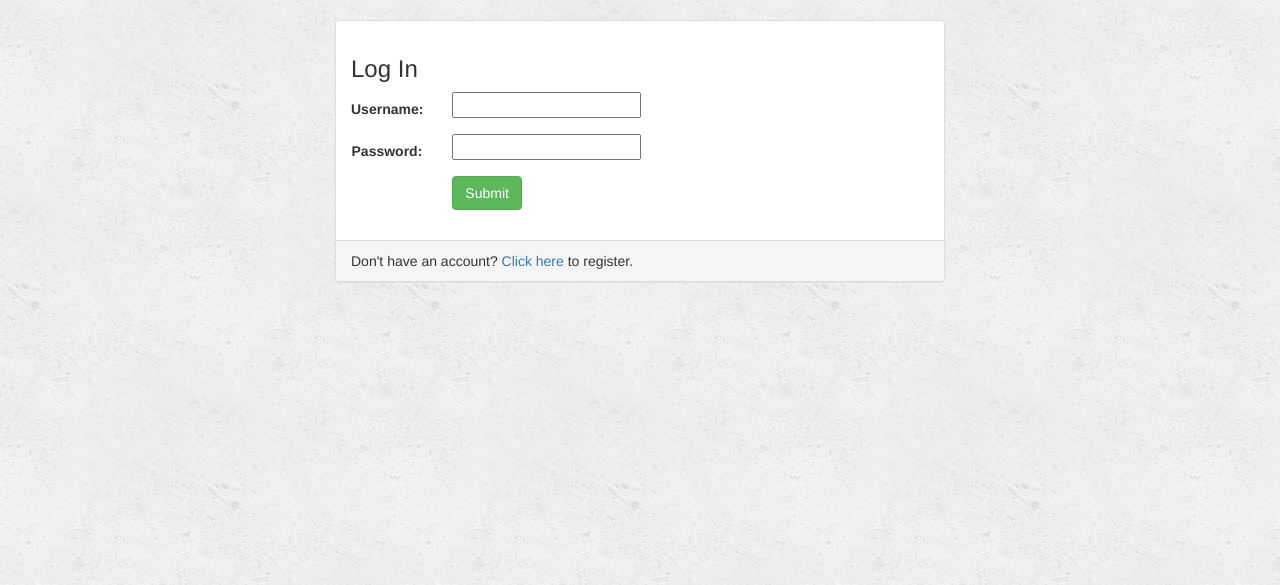
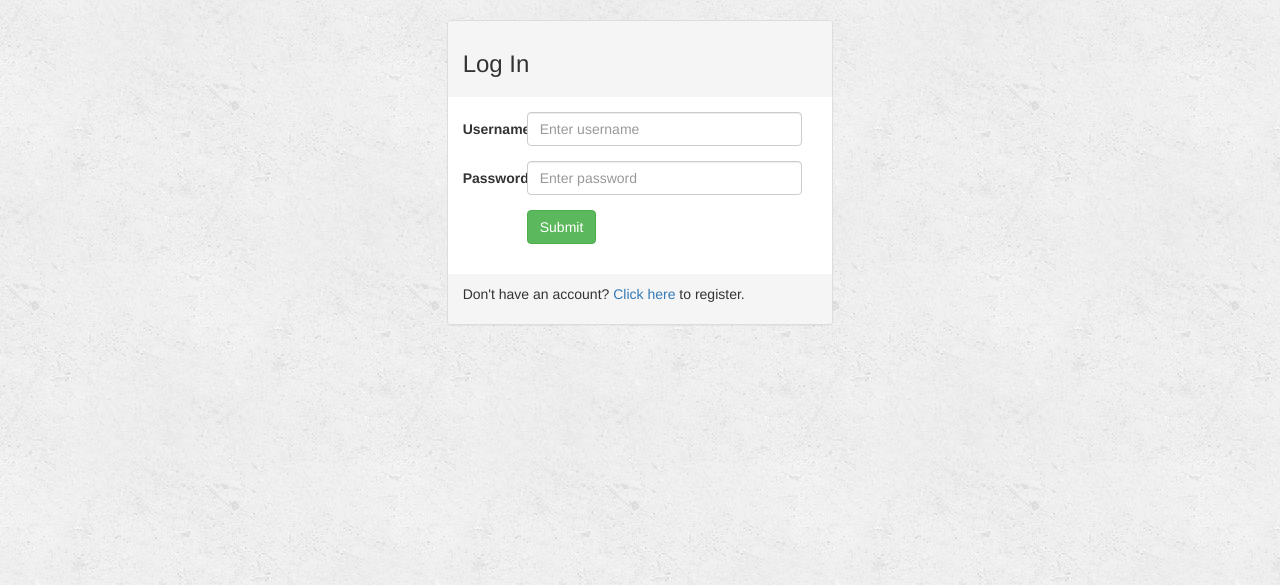
Before and after one commit to Ylmz42/Django_Application, a Django app: page /project/ in a window 1280 px wide. Shown: the part 52-637 px from the top of the page. Run offline with Django 3.2, Linux system fonts and the light colour scheme; some libraries are stand-ins or nearby versions.

Commit message:
login page changed

```diff
--- a/project/templates/project/login.html
+++ b/project/templates/project/login.html
@@ -3,35 +3,45 @@
 {% block login_active %}active{% endblock %}
 
 {% block body %}
+
 <div class="container-fluid">
+  <div class="row" style="margin: auto">
+    <div class="col-sm-4 col-sm-offset-4">
 
-  <div class="row">
-    <div class="col-sm-6 col-sm-offset-3">
+      <div class="panel-group">
         <div class="panel panel-default">
+
+          <div class="panel-heading">
+            <h3>Log In</h3>
+          </div>
+
           <div class="panel-body">
-          <h3>Log In</h3>
             {% if error_message %}
-          <p><strong>{{ error_message }}</strong></p>
+            <p>
+              <strong>{{error_message}}</strong>
+            </p>
             {% endif %}
-          <form class="form-horizontal" role="form" action="{% url 'project:login_user'%}" method="post"
-            enctype="multipart/form-data">
+
+            <form class="form-horizontal" role="form" method="post" enctype="multipart/form-data"
+              action="{% url 'project:login_user' %}">
               {% csrf_token %}
+
               <div class="form-group">
-              <label class="control-label col-sm-2" for="id_username">
-                Username:
-              </label>
+                <label class="control-label col-lg-2" for="id_username">Username:</label>
                 <div class="col-sm-10">
-                <input id="id_username" maxlength="30" name="username" type="text">
+                  <input id="id_username" maxlength="30" class="form-control" placeholder="Enter username"
+                    name="username" type="text" style="width:275px">
                 </div>
               </div>
+
               <div class="form-group">
-              <label class="control-label col-sm-2" for="id_password">
-                Password:
-              </label>
+                <label class="control-label col-sm-2" for="id_password">Password: </label>
                 <div class="col-sm-10">
-                <input id="id_password" maxlength="30" name="password" type="password">
+                  <input id="id_password" maxlength="30" class="form-control" placeholder="Enter password"
+                    name="password" type="password" style="width:275px">
                 </div>
               </div>
+
               <div class="form-group">
                 <div class="col-sm-offset-2 col-sm-10">
                   <button type="submit" class="btn btn-success">Submit</button>
@@ -39,13 +49,17 @@
               </div>
             </form>
           </div>
+
           <div class="panel-footer">
-          Don't have an account? <a href="{% url 'login:register' %}">Click here</a> to register.
-        </div>
+            <p>
+              Don't have an account? <a href="{% url 'project:register' %}">Click here</a> to register.
+            </p>
           </div>
         </div>
       </div>
 
     </div>
+  </div>
+</div>
 
 {% endblock %}
```
Also changed, not shown: db.sqlite3. Lines whose indentation alone changed are shown as unchanged.
